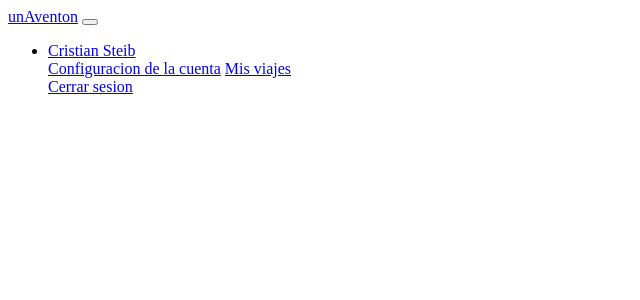
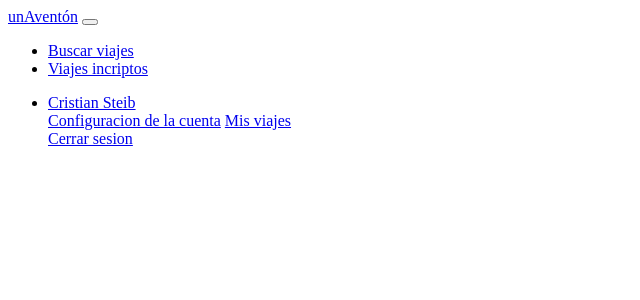
Before and after one commit to cristiansteib/unAventon, a Django app: template unAventonApp/templates/unAventonApp/__navbar_top.html in a window 1280 px wide. Shown: the top 300 px of the page, without its empty margins (0-640 px from the left). Run offline with Django 3.2, Linux system fonts and the light colour scheme; the template is opened without the code that fills it, so the values that code supplies are empty; a user stored in the database is signed in; data comes from the database, SQL or seed files in the repository.

Commit message:
fix navbar, cambie el mockup

```diff
--- a/unAventonApp/templates/unAventonApp/__navbar_top.html
+++ b/unAventonApp/templates/unAventonApp/__navbar_top.html
@@ -1,23 +1,39 @@
 {% load unAventonApp_extras %}
-<nav class="navbar navbar-expand-md navbar-dark fixed-top bg-dark">
-  <div class="container">
-    <div class="row ">
-      <a class="navbar-brand" href="#">unAventon</a>
-      <button class="navbar-toggler" type="button" data-toggle="collapse" data-target="#navbarsExampleDefault"
-              aria-controls="navbarsExampleDefault" aria-expanded="false" aria-label="Toggle navigation">
+
+<nav class="navbar navbar-expand-sm navbar-dark bg-dark">
+  <div class=" order-0">
+    <a class="navbar-brand" href="#">unAvent&oacute;n</a>
+    <button class="navbar-toggler" type="button" data-toggle="collapse" data-target=".dual-collapse2">
       <span class="navbar-toggler-icon"></span>
     </button>
   </div>
-    <div class="row">
-      <div class="collapse navbar-collapse" id="navbarsExampleDefault">
+
+  <div class="navbar-collapse collapse w-100 order-1 order-md-0 dual-collapse2">
     <ul class="navbar-nav mr-auto">
+      {% if user.is_authenticated %}
+        <li class="nav-item">
+          <a class="nav-link" href="#">Buscar viajes</a>
+        </li>
+        <li class="nav-item">
+          <a class="nav-link" href="#">Viajes incriptos</a>
+        </li>
+      {% else %}
+        <li class="nav-item">
+          <a class="nav-link" href="#">Politicas de uso</a>
+        </li>
+      {% endif %}
+    </ul>
+  </div>
+
+  <div class="navbar-collapse collapse w-100 order-3 dual-collapse2">
+    <ul class="navbar-nav ml-auto">
       {% if user.is_authenticated %}
         <li class="nav-item dropdown">
           <a class="nav-link dropdown-toggle" href="#" id="navbarDropdown" role="button" data-toggle="dropdown"
              aria-haspopup="true" aria-expanded="false">
             {{ user.id | currentuser }}
           </a>
-              <div class="dropdown-menu" aria-labelledby="navbarDropdown" style="left: -20px!important;">
+          <div class="dropdown-menu dropdown-menu-right" aria-labelledby="navbarDropdown">
             <a class="dropdown-item" href="#">Configuracion de la cuenta</a>
             <a class="dropdown-item" href="ajax/misViajesActivos">Mis viajes</a>
             <div class="dropdown-divider"></div>
@@ -26,18 +42,15 @@
         </li>
       {% else %}
         <li class="nav-item">
-              <a class="nav-link" href="{% url 'login' %}"><span class="glyphicon glyphicon-log-in"></span> Iniciar sesion</a>
+          <a class="nav-link" href="{% url 'login' %}"><span class="glyphicon glyphicon-log-in"></span> Iniciar
+            sesion</a>
         </li>
         <li class="nav-item">
-              <a class="nav-link" href="{% url 'signin' %}"><span class="glyphicon glyphicon-sign-in"></span> Registrarse</a>
+          <a class="nav-link" href="{% url 'signin' %}"><span class="glyphicon glyphicon-sign-in"></span>
+            Registrarse</a>
         </li>
+
       {% endif %}
     </ul>
-
-
   </div>
-    </div>
-  </div>
-
-
 </nav>
```
Also changed, not shown: unAventonApp/templates/unAventonApp/base.html (+7 -34 lines), unAventonApp/templates/unAventonApp/signIn.html (+30 -18 lines). Lines whose indentation alone changed are shown as unchanged.
